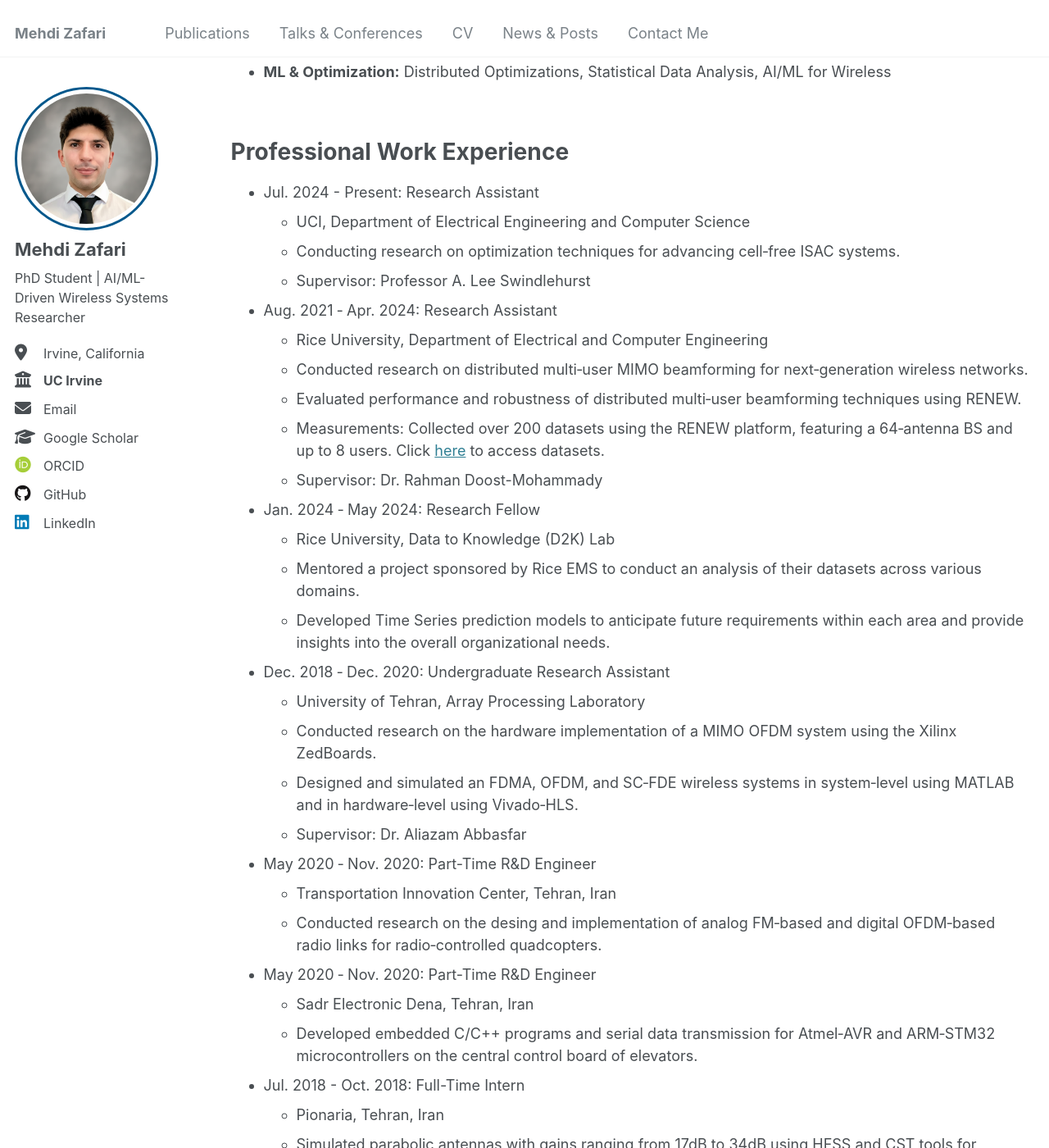
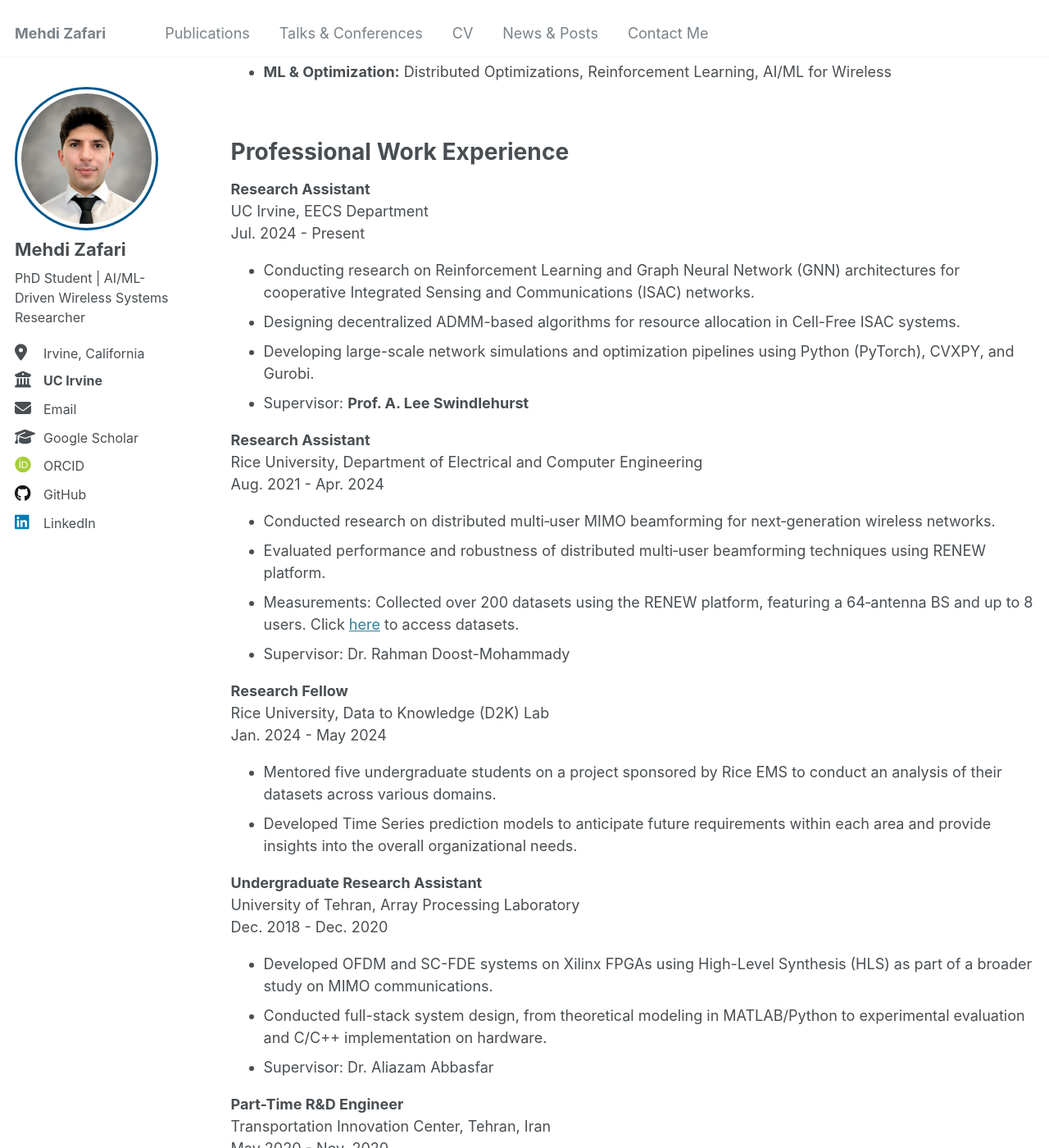
Before and after one commit to MehdiZD97/mehdizd97.github.io, a Jekyll site: the page built from _pages/cv.md, in a window 1280 px wide and 1400 px high, scrolled down 542 px. Shown: the whole window at 82% size. Built offline with Jekyll 4.4.1, drawn with Linux system fonts in a browser that asks for light colours; some web fonts are replaced; some of the changed text lies outside the part shown.

Commit message:
Updated CV/work experience section

```diff
--- a/_pages/cv.md
+++ b/_pages/cv.md
@@ -25,47 +25,125 @@ Education
 
 Research Interests
 ======
-* **Wireless Communication:** Cell‑Free Massive MIMO, Integrated Sensing and Communication, Distributed MU‑MIMO, Beamforming
-* **ML & Optimization:** Distributed Optimizations, Statistical Data Analysis, AI/ML for Wireless
+* **Wireless Communication:** Integrated Sensing and Communication (ISAC), Cell‑Free / Distributed MIMO, Resource Allocation, Beamforming
+* **ML & Optimization:** Distributed Optimizations, Reinforcement Learning, AI/ML for Wireless
+
+
 
 &nbsp;
 
+
 Professional Work Experience
 ======
-* Jul. 2024 - Present: Research Assistant
-  * UCI, Department of Electrical Engineering and Computer Science
-  * Conducting research on optimization techniques for advancing cell‑free ISAC systems.
-  * Supervisor: Professor A. Lee Swindlehurst
 
-* Aug. 2021 ‑ Apr. 2024: Research Assistant
-  * Rice University, Department of Electrical and Computer Engineering
-  * Conducted research on distributed multi‑user MIMO beamforming for next‑generation wireless networks.
-  * Evaluated performance and robustness of distributed multi‑user beamforming techniques using RENEW.
-  * Measurements: Collected over 200 datasets using the RENEW platform, featuring a 64‑antenna BS and up to 8 users. Click [here](https://ieee-dataport.org/documents/distributed-multi-user-mimo-datasets) to access datasets.
-  * Supervisor: Dr. Rahman Doost-Mohammady
+<div class="cv-row">
+  <div class="cv-left">
+    <strong>Research Assistant</strong><br>
+    UC Irvine, EECS Department
+  </div>
+  <div class="cv-right">
+    Jul. 2024 - Present
+  </div>
+</div>
+<ul class="cv-details">
+  <li>Conducting research on Reinforcement Learning and Graph Neural Network (GNN) architectures for cooperative Integrated Sensing and Communications (ISAC) networks.</li>
+  <li>Designing decentralized ADMM-based algorithms for resource allocation in Cell-Free ISAC systems.</li>
+  <li>Developing large-scale network simulations and optimization pipelines using Python (PyTorch), CVXPY, and Gurobi.</li>
+  <li>Supervisor: <strong>Prof. A. Lee Swindlehurst</strong></li>
+</ul>
 
-* Jan. 2024 ‑ May 2024: Research Fellow
-  * Rice University, Data to Knowledge (D2K) Lab
-  * Mentored a project sponsored by Rice EMS to conduct an analysis of their datasets across various domains.
-  * Developed Time Series prediction models to anticipate future requirements within each area and provide insights into the overall organizational needs.
+<div class="cv-row">
+  <div class="cv-left">
+    <strong>Research Assistant</strong><br>
+    Rice University, Department of Electrical and Computer Engineering
+  </div>
+  <div class="cv-right">
+    Aug. 2021 - Apr. 2024
+  </div>
+</div>
+<ul class="cv-details">
+  <li>Conducted research on distributed multi‑user MIMO beamforming for next‑generation wireless networks.</li>
+  <li>Evaluated performance and robustness of distributed multi‑user beamforming techniques using RENEW platform.</li>
+  <li>Measurements: Collected over 200 datasets using the RENEW platform, featuring a 64‑antenna BS and up to 8 users. Click <a href="https://ieee-dataport.org/documents/distributed-multi-user-mimo-datasets"
+           target="_blank" rel="noopener">here</a> to access datasets.</li>
+  <li>Supervisor: Dr. Rahman Doost-Mohammady</li>
+</ul>
 
-* Dec. 2018 ‑ Dec. 2020: Undergraduate Research Assistant
-  * University of Tehran, Array Processing Laboratory
-  * Conducted research on the hardware implementation of a MIMO OFDM system using the Xilinx ZedBoards.
-  * Designed and simulated an FDMA, OFDM, and SC‑FDE wireless systems in system‑level using MATLAB and in hardware‑level using Vivado‑HLS.
-  * Supervisor: Dr. Aliazam Abbasfar
 
-* May 2020 ‑ Nov. 2020: Part-Time R&D Engineer
-  * Transportation Innovation Center, Tehran, Iran
-  * Conducted research on the desing and implementation of analog FM‑based and digital OFDM‑based radio links for radio‑controlled quadcopters.
+<div class="cv-row">
+  <div class="cv-left">
+    <strong>Research Fellow</strong><br>
+    Rice University, Data to Knowledge (D2K) Lab
+  </div>
+  <div class="cv-right">
+    Jan. 2024 - May 2024
+  </div>
+</div>
+<ul class="cv-details">
+  <li>Mentored five undergraduate students on a project sponsored by Rice EMS to conduct an analysis of their datasets across various domains.</li>
+  <li>Developed Time Series prediction models to anticipate future requirements within each area and provide insights into the overall organizational needs.</li>
+</ul>
 
-* May 2020 ‑ Nov. 2020: Part-Time R&D Engineer
-  * Sadr Electronic Dena, Tehran, Iran
-  * Developed embedded C/C++ programs and serial data transmission for Atmel‑AVR and ARM‑STM32 microcontrollers on the central control board of elevators.
 
-* Jul. 2018 - Oct. 2018: Full-Time Intern
-  * Pionaria, Tehran, Iran
-  * Simulated parabolic antennas with gains ranging from 17dB to 34dB using HFSS and CST tools for characteristic design optimization.
+<div class="cv-row">
+  <div class="cv-left">
+    <strong>Undergraduate Research Assistant</strong><br>
+    University of Tehran, Array Processing Laboratory
+  </div>
+  <div class="cv-right">
+    Dec. 2018 - Dec. 2020
+  </div>
+</div>
+<ul class="cv-details">
+  <li>Developed OFDM and SC-FDE systems on Xilinx FPGAs using High-Level Synthesis (HLS) as part of a broader study on MIMO communications.</li>
+  <li>Conducted full-stack system design, from theoretical modeling in MATLAB/Python to experimental evaluation and C/C++ implementation on hardware.</li>
+  <li>Supervisor: Dr. Aliazam Abbasfar</li>
+</ul>
+
+
+<div class="cv-row">
+  <div class="cv-left">
+    <strong>Part-Time R&D Engineer</strong><br>
+    Transportation Innovation Center, Tehran, Iran
+  </div>
+  <div class="cv-right">
+    May 2020 - Nov. 2020
+  </div>
+</div>
+<ul class="cv-details">
+  <li>Designed and implemented hybrid radio links (FM analog and OFDM digital) for drones, enabling real-time transmission of video, GPS, and control commands.</li>
+  <li>Conducted research on telemetry system implementation strategies for vehicular communication in drone networks.</li>
+</ul>
+
+
+<div class="cv-row">
+  <div class="cv-left">
+    <strong>Part-Time R&D Engineer</strong><br>
+    Sadr Electronic Dena, Tehran, Iran
+  </div>
+  <div class="cv-right">
+    May 2020 - Nov. 2020
+  </div>
+</div>
+<ul class="cv-details">
+  <li>Developed a 2.4GHz ISM band IoT system to enable remote control functionality for elevator central control boards.</li>
+  <li>Engineered embedded C/C++ firmware for AVR and ARM microcontrollers, implementing efficient serial data transmission protocols.</li>
+</ul>
+
+
+<div class="cv-row">
+  <div class="cv-left">
+    <strong>Full-Time Intern</strong><br>
+    Pionaria, Tehran, Iran
+  </div>
+  <div class="cv-right">
+    Jul. 2018 - Oct. 2018
+  </div>
+</div>
+<ul class="cv-details">
+  <li>Simulated parabolic and patch antennas using HFSS and CST, specifically improving VSWR and Gain performance.</li>
+  <li>Implemented Point-to-Point and Point-to-Multi-Point wireless links, utilizing wireless network standards and Software-Defined Radio (SDR) concepts.</li>
+</ul>
 
 &nbsp;
 
```
